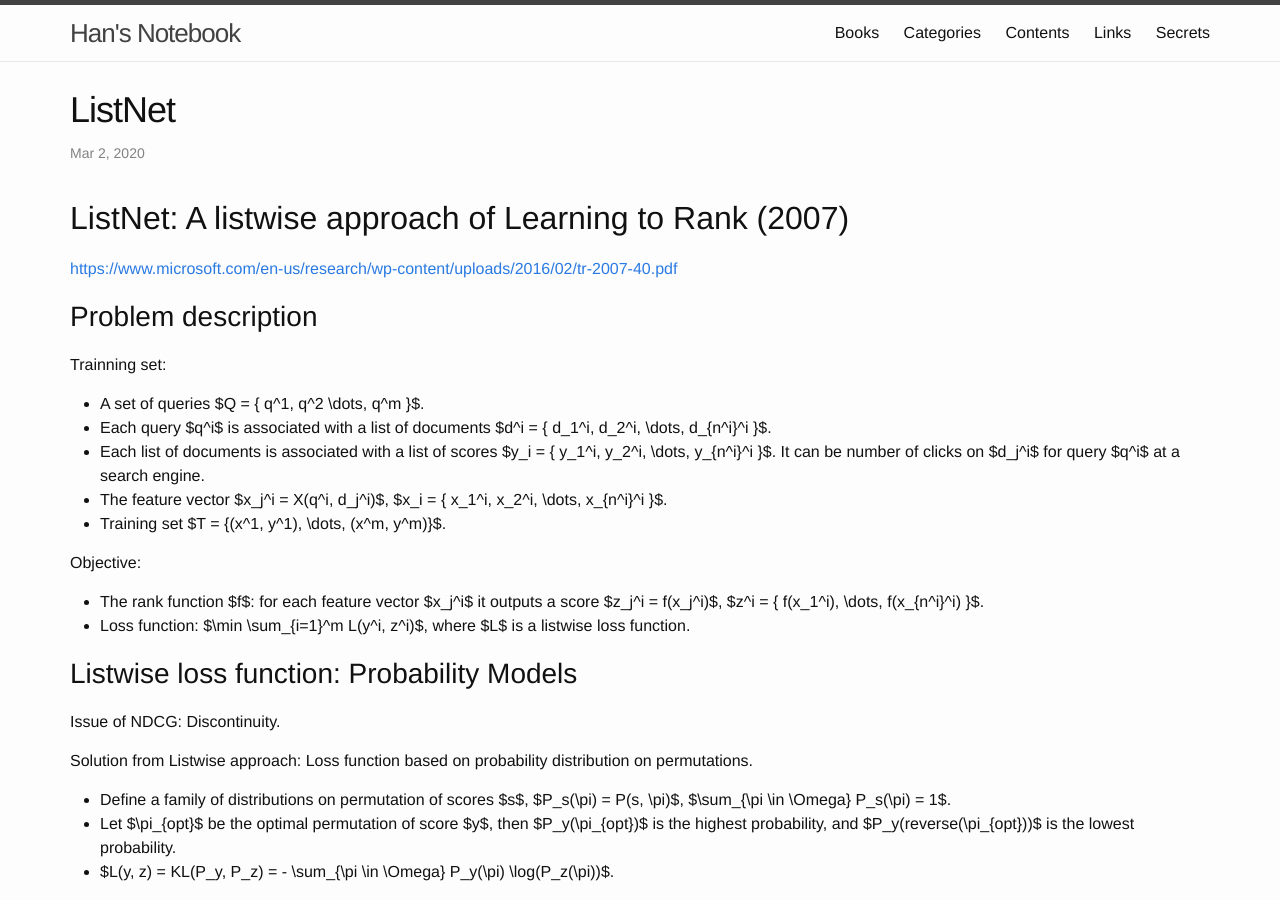
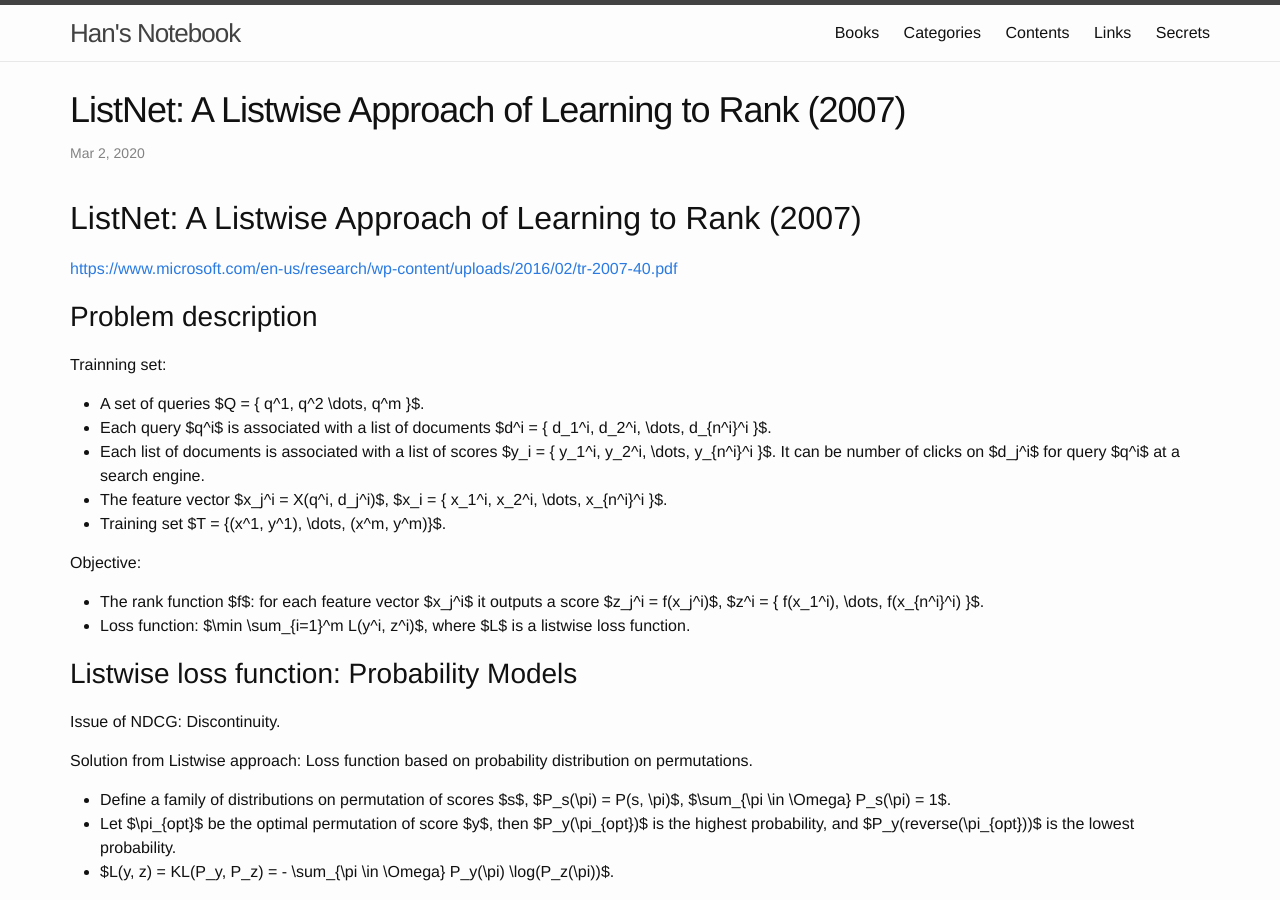
Before and after one commit to FiveEyes/FiveEyes.github.io, a Jekyll site: the page built from _posts/papers/2020-03-02-ListNet.md, in a window 1280 px wide and 900 px high. Built offline with Jekyll 4.4.1, drawn with Linux system fonts in a browser that asks for light colours; formulas are drawn with MathJax 3.

Commit message:
Update 2020-03-02-ListNet.md

```diff
--- a/_posts/papers/2020-03-02-ListNet.md
+++ b/_posts/papers/2020-03-02-ListNet.md
@@ -1,11 +1,11 @@
 ---
 layout: post
-title: "ListNet"
+title: "ListNet: A Listwise Approach of Learning to Rank (2007)"
 date: 2020-03-02 07:50:00
 categories: Learning
 ---
 
-# ListNet: A listwise approach of Learning to Rank (2007)
+# ListNet: A Listwise Approach of Learning to Rank (2007)
 
 [https://www.microsoft.com/en-us/research/wp-content/uploads/2016/02/tr-2007-40.pdf](https://www.microsoft.com/en-us/research/wp-content/uploads/2016/02/tr-2007-40.pdf)
 
```
